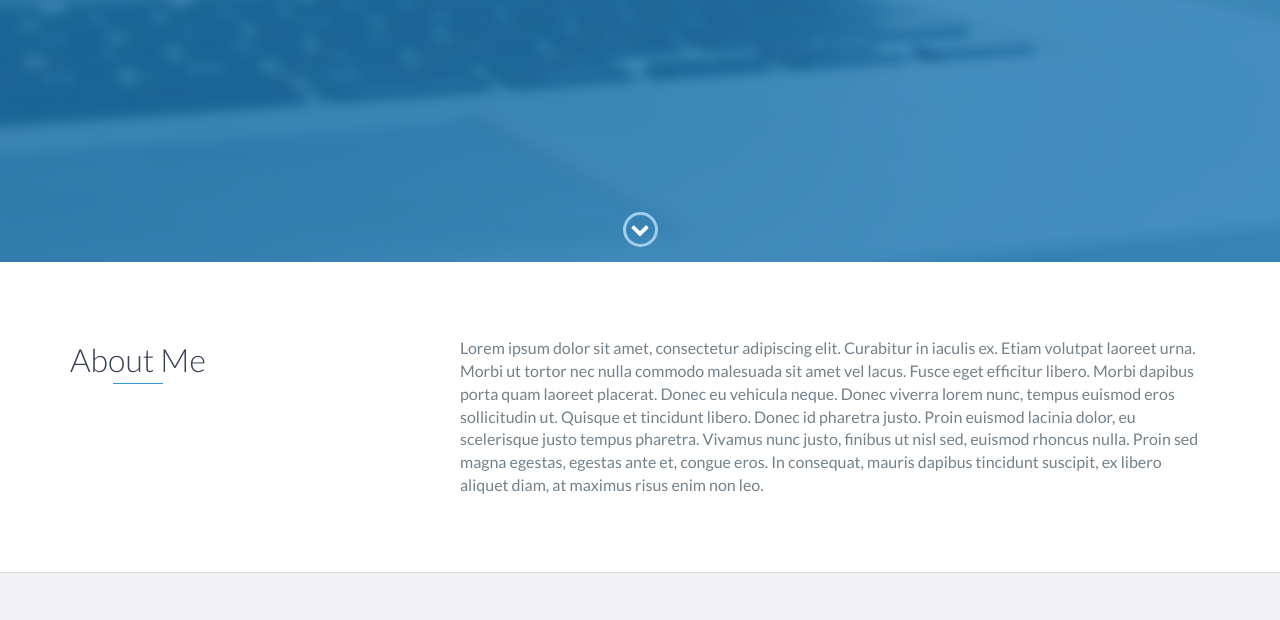
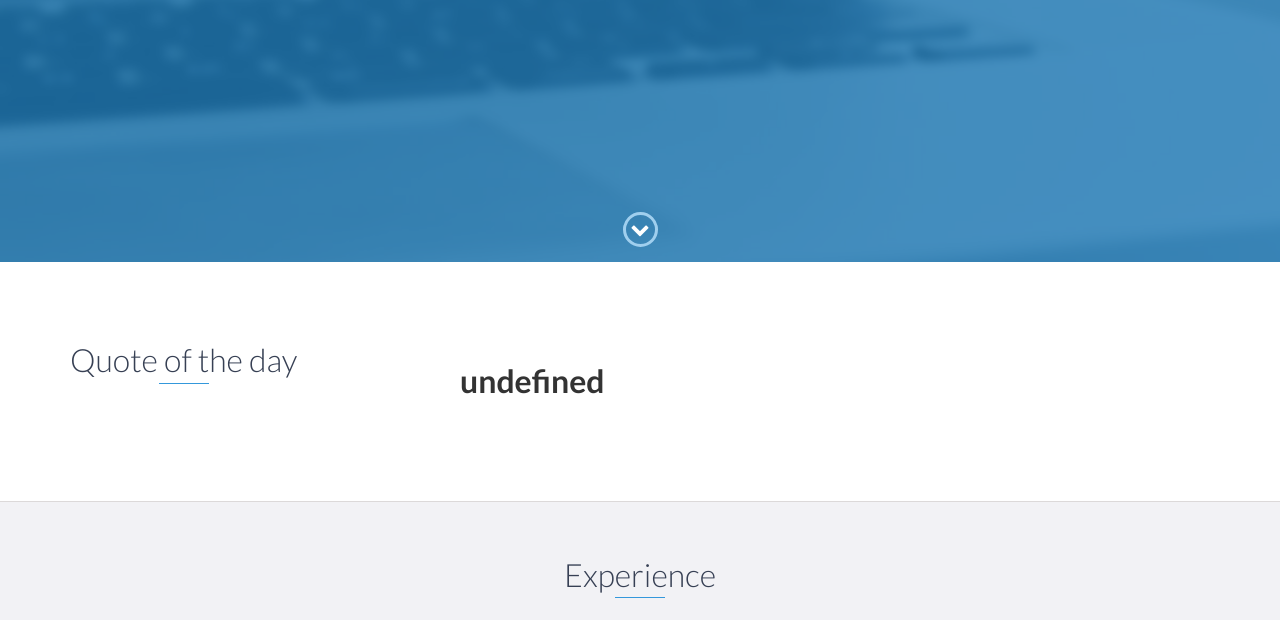
Before and after one commit to netas369/ItPortfolio, a website: page index.html in a window 1280 px wide. Shown: the part 538-1158 px from the top of the page. Drawn offline with nearby package versions, Linux system fonts and the light colour scheme; no server answers.

Commit message:
Added quotes API

```diff
--- a/index.html
+++ b/index.html
@@ -18,6 +18,7 @@
     <div id="mobile-menu-open" class="shadow-large">
         <i class="fa fa-bars" aria-hidden="true"></i>
     </div>
+
     <!-- End #mobile-menu-toggle -->
     <header>
         <div id="mobile-menu-close">
@@ -69,13 +70,12 @@
         <div class="container">
             <div class="row">
                 <div class="col-md-4">
-                    <h2 class="heading">About Me</h2>
+                    <h2 class="heading">Quote of the day</h2>
                 </div>
                 <div class="col-md-8">
                     <p>
-                        Lorem ipsum dolor sit amet, consectetur adipiscing elit. Curabitur in iaculis ex. Etiam volutpat laoreet urna. Morbi ut tortor nec nulla commodo malesuada sit amet vel lacus. Fusce eget efficitur libero. Morbi dapibus porta quam laoreet placerat. Donec
-                        eu vehicula neque. Donec viverra lorem nunc, tempus euismod eros sollicitudin ut. Quisque et tincidunt libero. Donec id pharetra justo. Proin euismod lacinia dolor, eu scelerisque justo tempus pharetra. Vivamus nunc justo, finibus
-                        ut nisl sed, euismod rhoncus nulla. Proin sed magna egestas, egestas ante et, congue eros. In consequat, mauris dapibus tincidunt suscipit, ex libero aliquet diam, at maximus risus enim non leo.
+                        <h1 id="quote"></h1>
+                        <script src="js/QuotesApi.js"> </script>
                     </p>
                 </div>
             </div>
--- /dev/null
+++ b/js/QuotesApi.js
@@ -0,0 +1,27 @@
+async function getQuote() {
+    const url = 'https://quotes15.p.rapidapi.com/quotes/random/';
+    const options = {
+      method: 'GET',
+      headers: {
+        'X-RapidAPI-Key': '01424276camsha53f23053867e22p18f411jsn7ffec9bc5028',
+        'X-RapidAPI-Host': 'quotes15.p.rapidapi.com'
+      }
+    };
+
+    try {
+      const response = await fetch(url, options);
+      const result = await response.text();
+      const data = JSON.parse(result);
+      return data.content;
+    } catch (error) {
+      console.error(error);
+    }
+
+  }
+
+  async function updateQuote() {
+    const quoteElement = document.getElementById('quote');
+    quoteElement.innerHTML = await getQuote();
+  }
+
+  updateQuote();
```
Also changed, not shown: js/scripts.js (line endings or trailing spaces).
